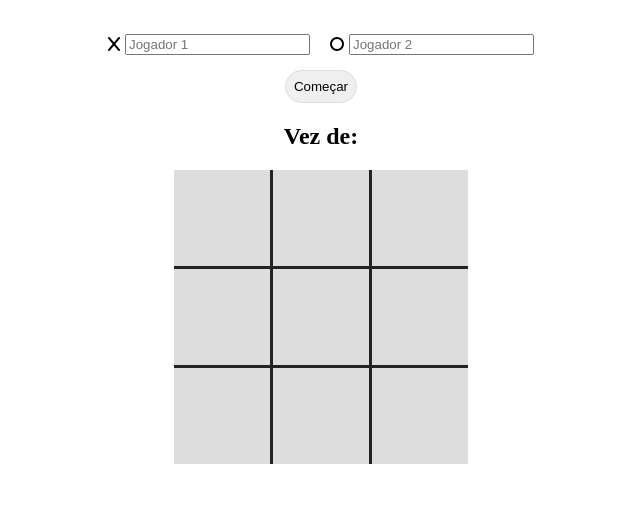
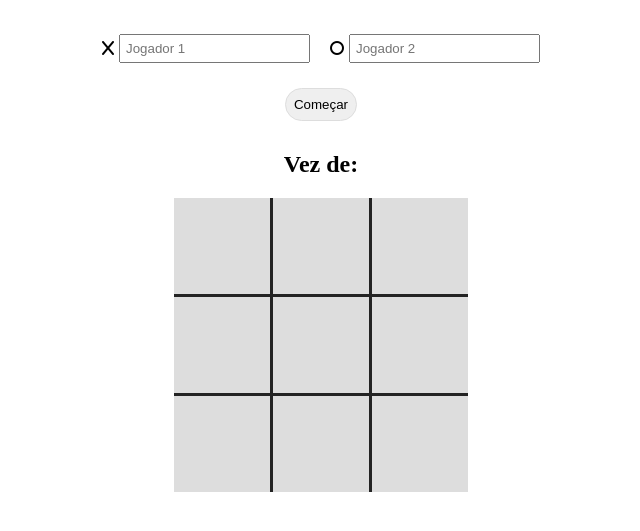
Before and after one commit to Maria-efs/jogo-da-velha, a plain HTML site: page index.html in a window 1280 px wide. Shown: the part 61-592 px from the top of the page, without its empty margins (319-959 px from the left). Drawn offline with Linux system fonts and the light colour scheme; a web font is replaced by a local one.

Commit message:
atualizado 09/01/2023

```diff
--- a/index.html
+++ b/index.html
@@ -29,7 +29,8 @@
 
     <button id="start">Começar</button>
 
-    <h2>Vez de: <span id="turnPlayer"> </span></h2>
+    <div class="container">
+      <h2>Vez de: <span id="turnPlayer"> </span></h2>
 
     <section id="gameBoard">
         <span class="cursor-pointer" data-region="0.0"></span>
@@ -42,6 +43,7 @@
         <span class="cursor-pointer" data-region="2.1"></span>
         <span class="cursor-pointer" data-region="2.2"></span>
     </section>
+    </div>
     </main>
   </body>
 </html>
--- a/style.css
+++ b/style.css
@@ -11,6 +11,8 @@ main{
     flex-direction: column;
     justify-content: center;
     align-items: center;
+    gap: 10px;
+    text-align: center;
 }
 
 .players{
@@ -23,6 +25,10 @@ label{
     display: flex;
     align-items: center;
     gap: 5px;
+}
+
+input{
+    padding: 5px;
 }
 
 button{
```
